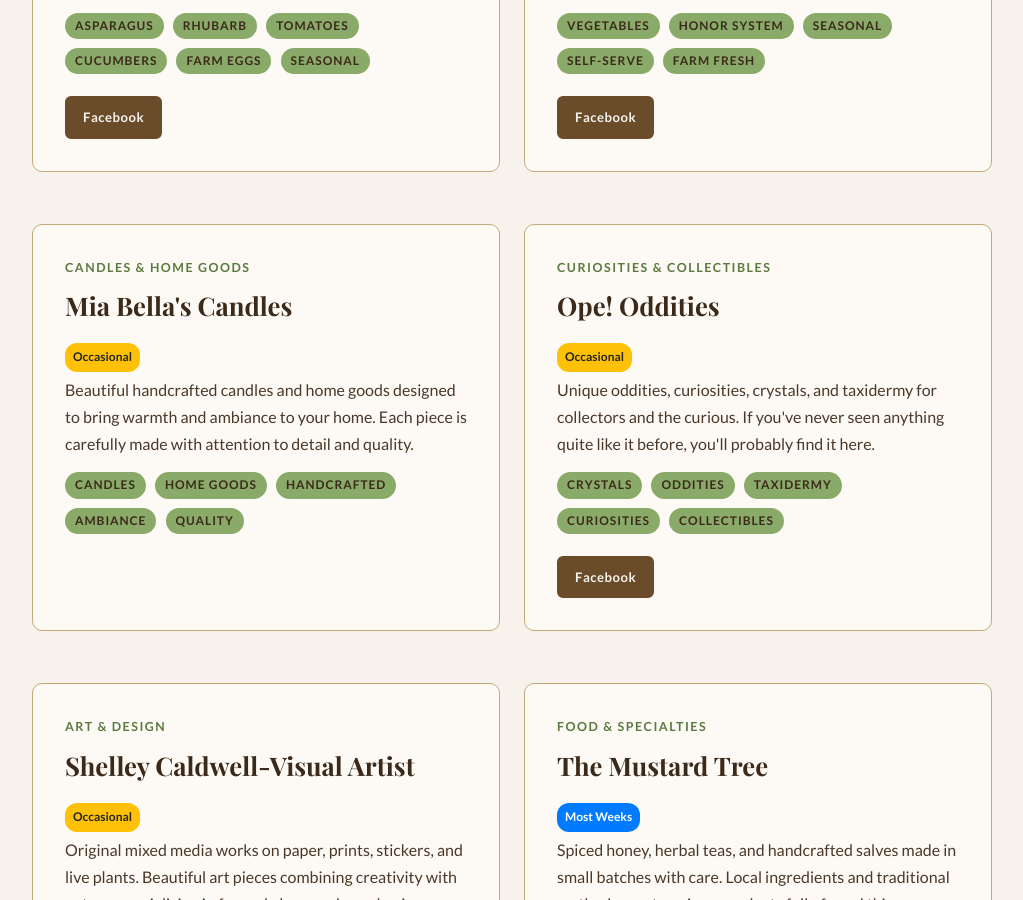
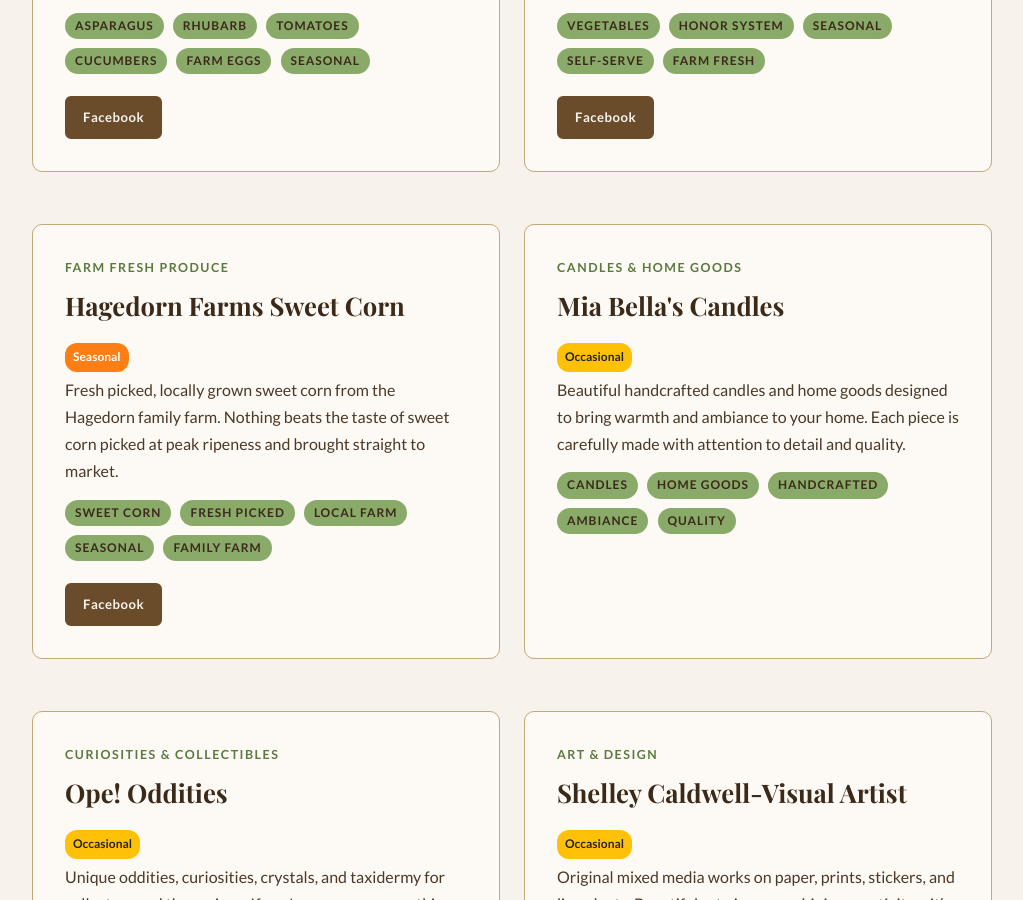
Before and after one commit to blueearthcommunitymarket/blueearthcommunitymarket.github.io, a Jekyll site: the page built from vendor-spotlight/index.html, in a window 1280 px wide and 900 px high, scrolled down 2140 px. Shown: the whole window, without its empty margins (128-1151 px from the left). Built offline with Jekyll 4.4.1, drawn with Linux system fonts in a browser that asks for light colours; some web fonts are replaced.

Commit message:
Add Hagedorn Farms Sweet Corn to vendor spotlight page

```diff
--- a/vendor-spotlight/index.html
+++ b/vendor-spotlight/index.html
@@ -193,6 +193,26 @@
             </div>
         </div>
 
+        <!-- Hagedorn Farms Sweet Corn -->
+        <div class="card">
+            <div class="section-label">Farm Fresh Produce</div>
+            <h2>Hagedorn Farms Sweet Corn</h2>
+            <div class="market-frequency">
+                <span class="frequency-badge freq-seasonal">Seasonal</span>
+            </div>
+            <p>Fresh picked, locally grown sweet corn from the Hagedorn family farm. Nothing beats the taste of sweet corn picked at peak ripeness and brought straight to market.</p>
+            <div class="pills" style="margin-top: 12px;">
+                <span class="tag">Sweet Corn</span>
+                <span class="tag">Fresh Picked</span>
+                <span class="tag">Local Farm</span>
+                <span class="tag">Seasonal</span>
+                <span class="tag">Family Farm</span>
+            </div>
+            <div style="margin-top: 16px; display: flex; gap: 10px; flex-wrap: wrap;">
+                <a href="https://www.facebook.com/hagedornfarms" target="_blank" rel="noopener" class="btn btn-brown" style="font-size: 0.82rem; padding: 8px 16px;">Facebook</a>
+            </div>
+        </div>
+
         <!-- Mia Bella's Candles -->
         <div class="card">
             <div class="section-label">Candles &amp; Home Goods</div>
```
